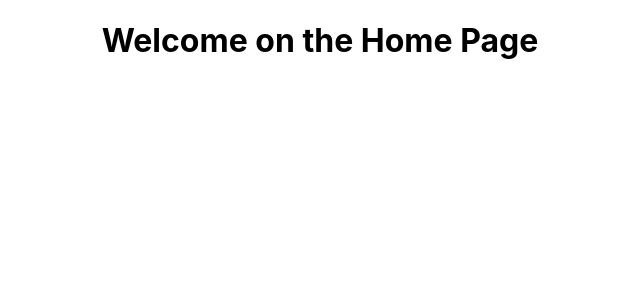
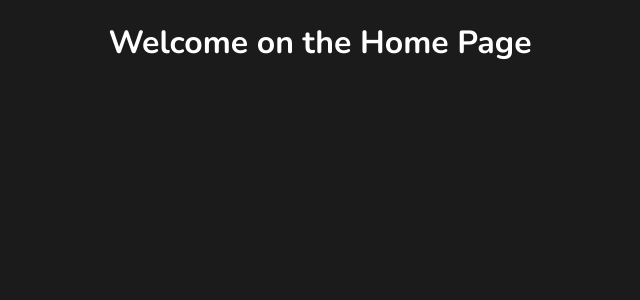
Before and after one commit to tekrare/front, a React (Create React App) app: page / in a window 1280 px wide. Shown: the top 300 px of the page, without its empty margins (320-960 px from the left). Built offline with nearby package versions, Linux system fonts and the light colour scheme.

Commit message:
style: add some root styles

```diff
--- a/src/index.css
+++ b/src/index.css
@@ -1,7 +1,11 @@
+@import url('https://fonts.googleapis.com/css2?family=Nunito:wght@700;800&display=swap');
+
 body {
   margin: 0;
-  font-family: -apple-system, BlinkMacSystemFont, "Segoe UI", "Roboto", "Oxygen",
-    "Ubuntu", "Cantarell", "Fira Sans", "Droid Sans", "Helvetica Neue", sans-serif;
+  font-family: 'Nunito', sans-serif;
+  font-weight: 700;
+  background-color: #1B1B1B;
+  color: #FFFFFF;
   -webkit-font-smoothing: antialiased;
   -moz-osx-font-smoothing: grayscale;
 }
@@ -9,3 +13,7 @@
 code {
   font-family: source-code-pro, Menlo, Monaco, Consolas, "Courier New", monospace;
 }
+
+a {
+  text-decoration: none;
+}
```
